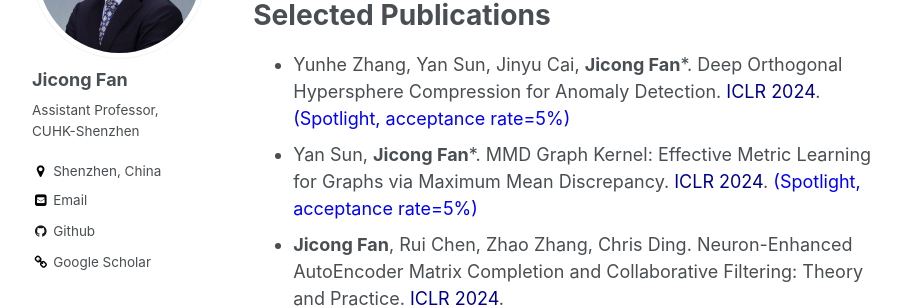
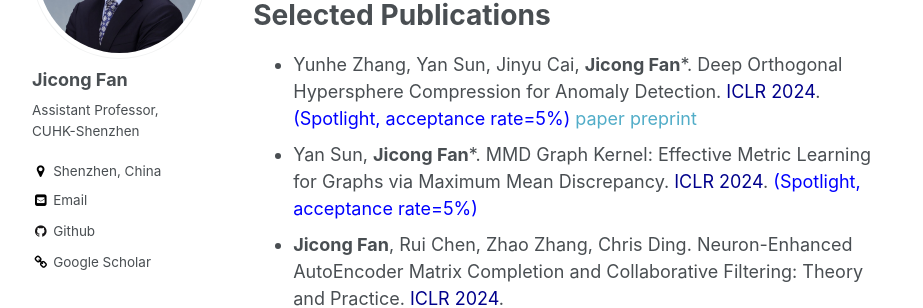
Before and after one commit to jicongfan/jicongfan.github.io, a Jekyll site: the page built from _pages/about.md, in a window 1280 px wide and 900 px high, scrolled down 1516 px. Shown: the part 152-460 px from the top of the window, without its empty margins (86-1009 px from the left). Built offline with Jekyll 4.4.1, drawn with Linux system fonts in a browser that asks for light colours.

Commit message:
Update about.md

```diff
--- a/_pages/about.md
+++ b/_pages/about.md
@@ -41,7 +41,7 @@ See the examples on the "Research" page.
 Selected Publications
 ======
 
-* Yunhe Zhang, Yan Sun, Jinyu Cai, <strong>Jicong Fan</strong>*. Deep Orthogonal Hypersphere Compression for Anomaly Detection. <font color=DarkBlue>ICLR 2024</font>. <font color=blue>(Spotlight, acceptance rate=5%) </font>
+* Yunhe Zhang, Yan Sun, Jinyu Cai, <strong>Jicong Fan</strong>*. Deep Orthogonal Hypersphere Compression for Anomaly Detection. <font color=DarkBlue>ICLR 2024</font>. <font color=blue>(Spotlight, acceptance rate=5%) </font> <a href="https://openreview.net/pdf?id=cJs4oE4m9Q">paper preprint</a>
 * Yan Sun, <strong>Jicong Fan</strong>*. MMD Graph Kernel: Effective Metric Learning for Graphs via Maximum Mean Discrepancy. <font color=DarkBlue>ICLR 2024</font>. <font color=blue>(Spotlight, acceptance rate=5%) </font>
 * <strong>Jicong Fan</strong>, Rui Chen, Zhao Zhang, Chris Ding. Neuron-Enhanced AutoEncoder Matrix Completion and Collaborative Filtering: Theory and Practice. <font color=DarkBlue>ICLR 2024</font>.
 * Dazhi Fu, Zhao Zhang, <strong>Jicong Fan</strong>*. Dense projection for Anomaly Detection. <font color=DarkBlue>AAAI 2024</font>.
```
